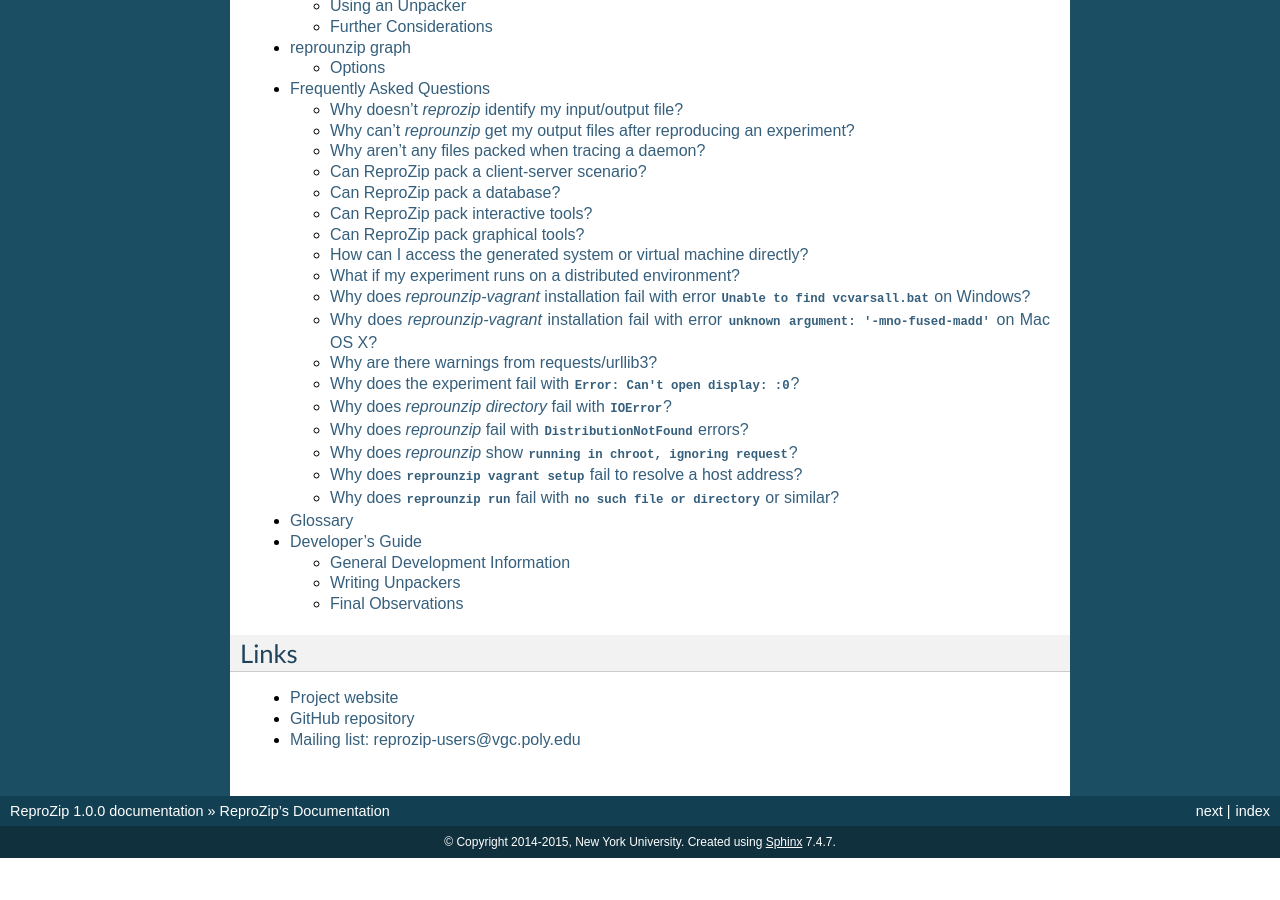
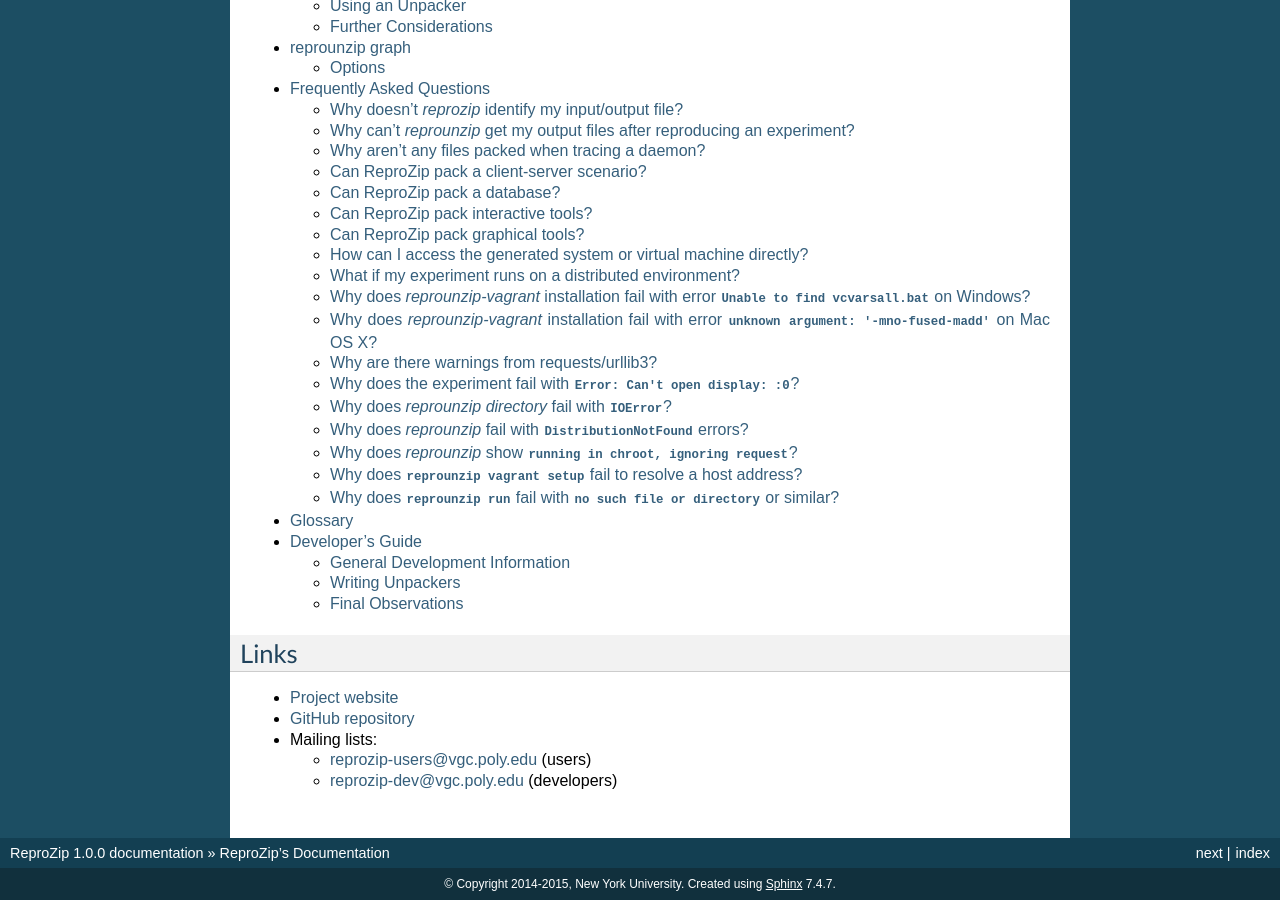
Before and after one commit to VIDA-NYU/reprozip, a Sphinx documentation site: the page built from docs/index.rst, in a window 1280 px wide and 900 px high, scrolled down 861 px. Built offline with Sphinx 7.4.7, drawn with Linux system fonts in a browser that asks for light colours; before the commit the page ends 1719 px from its top, so only the background shows below that.

Commit message:
DOC: adding developer mailing list to index page.

```diff
--- a/docs/index.rst
+++ b/docs/index.rst
@@ -32,4 +32,8 @@
 
 * `Project website <http://vida-nyu.github.io/reprozip/>`__
 * `GitHub repository <https://github.com/ViDA-NYU/reprozip>`__
-* `Mailing list: reprozip-users@vgc.poly.edu <http://vgc.poly.edu/mailman/listinfo/reprozip-users>`__
+* Mailing lists:
+
+  * `reprozip-users@vgc.poly.edu <http://vgc.poly.edu/mailman/listinfo/reprozip-users>`__ (users)
+
+  * `reprozip-dev@vgc.poly.edu <http://vgc.poly.edu/mailman/listinfo/reprozip-dev>`__ (developers)
```
